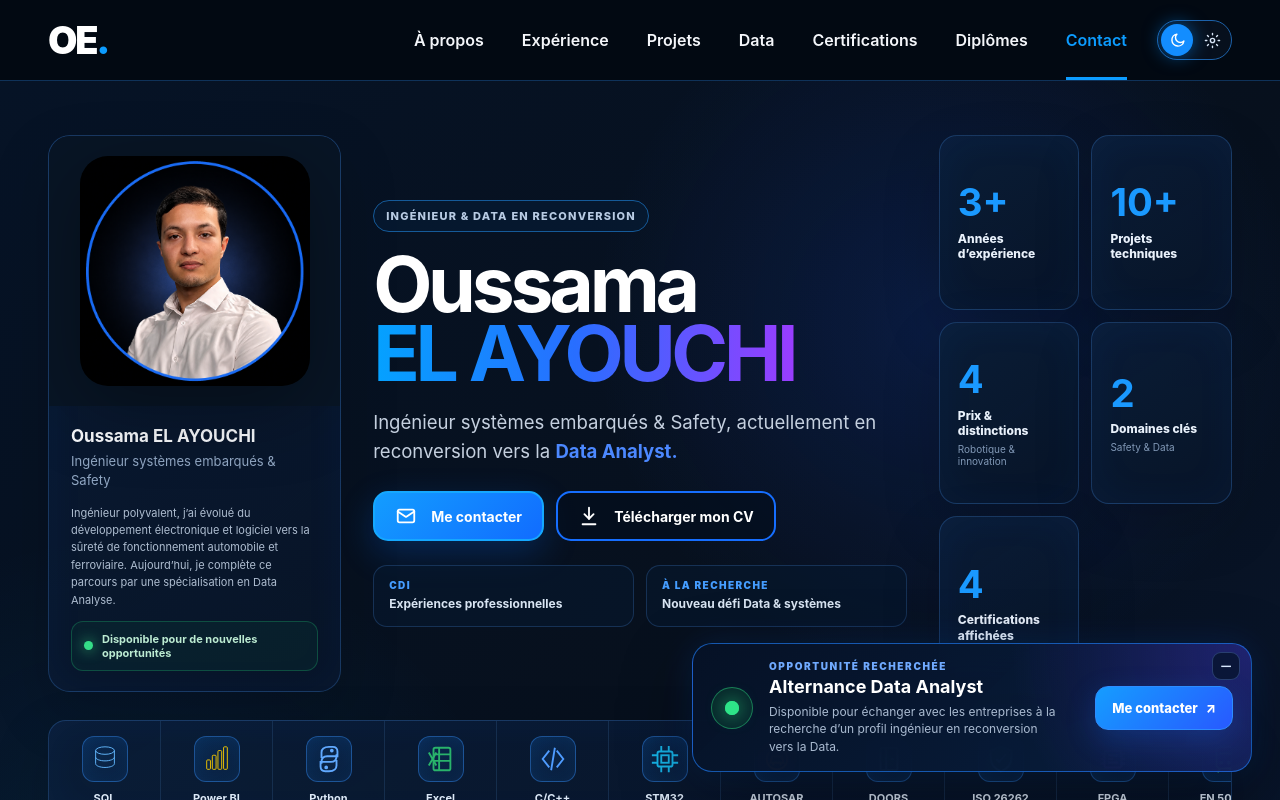
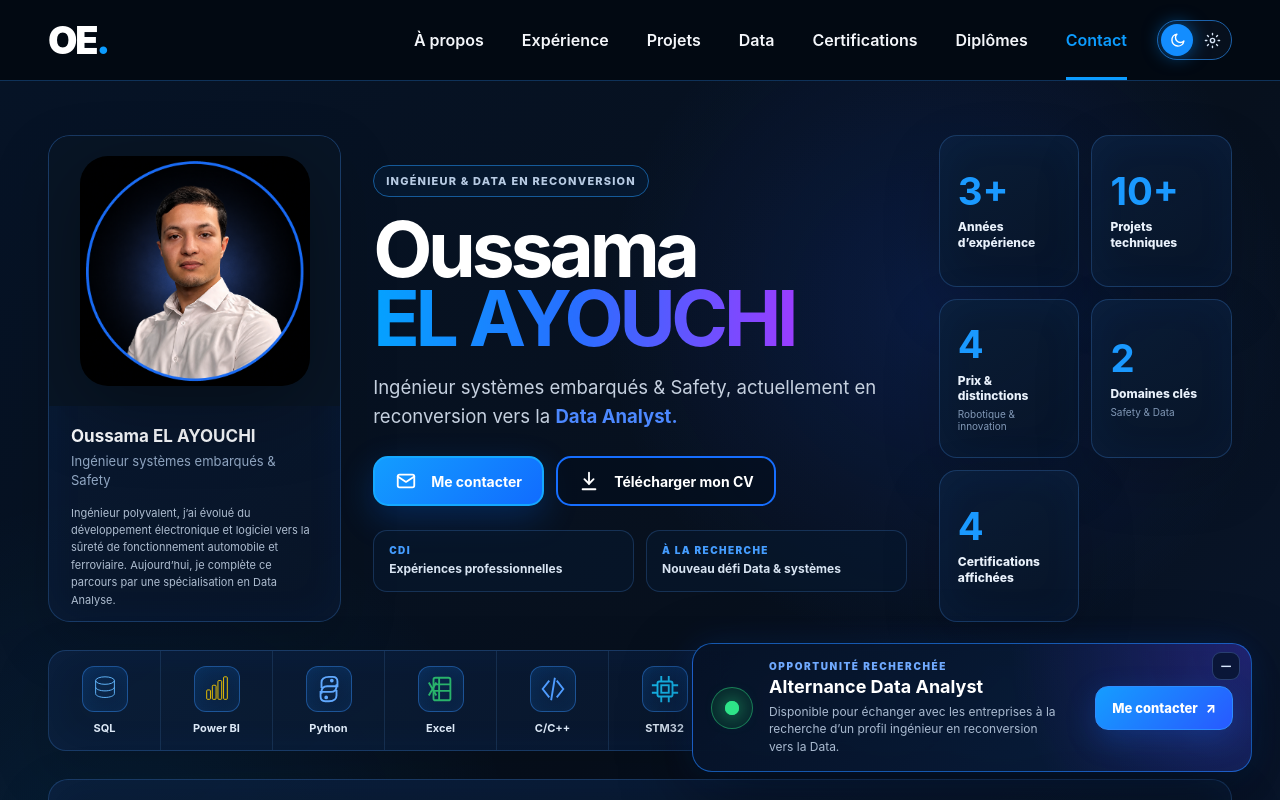
Before and after one commit to Oelayouchi/portfolio, a Next.js app: page / in a window 1280 px wide. Shown: the top 800 px of the page. Built offline with nearby package versions, Linux system fonts and the light colour scheme.

Commit message:
Supprime le cadre vert du profil

```diff
--- a/components/home-hero.js
+++ b/components/home-hero.js
@@ -102,7 +102,6 @@ export default function HomeHero() {
               <span>Ingénieur systèmes embarqués & Safety</span>
               <p>Ingénieur polyvalent, j’ai évolué du développement électronique et logiciel vers la sûreté de fonctionnement automobile et ferroviaire. Aujourd’hui, je complète ce parcours par une spécialisation en Data Analyse.</p>
             </div>
-            <div className="homeAvailability"><i /> Disponible pour de nouvelles opportunités</div>
           </div>
 
           <div className="homeHeroIntro">
```
